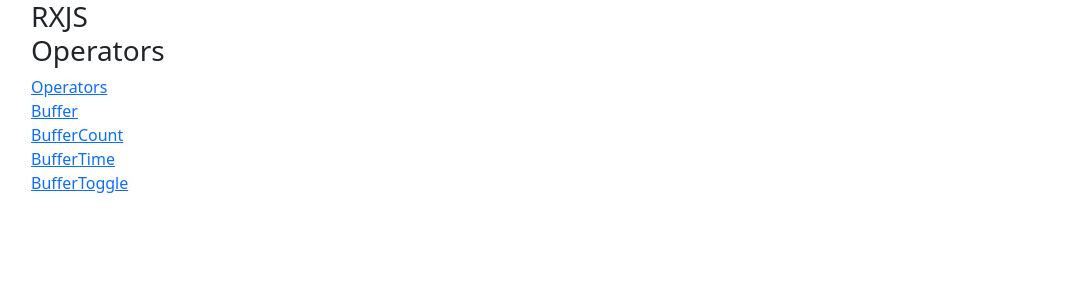
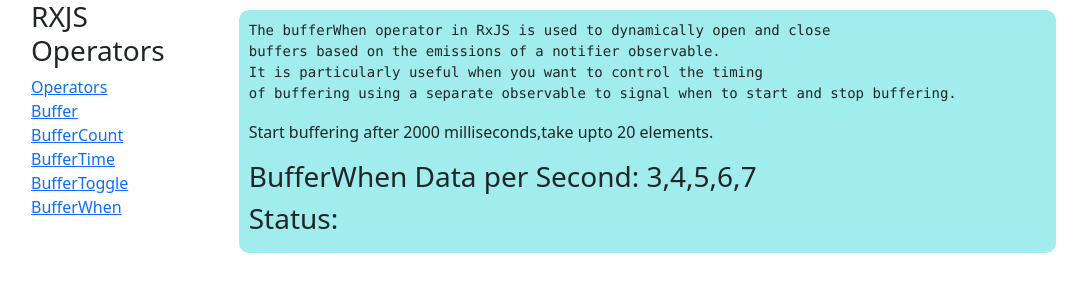
Before and after one commit to priyodas12/angular-with-rxjs-v1, an Angular app: page /bufferWhen in a window 1280 px wide. Before the commit this address led to /. Shown: the top 300 px of the page, without its empty margins (51-1138 px from the left). Built offline with nearby package versions, Linux system fonts and the light colour scheme.

Commit message:
feature:BufferWhen

```diff
--- a/src/app/app.component.html
+++ b/src/app/app.component.html
@@ -17,6 +17,7 @@
                 <li class="nav-item"><a href="/bufferCount">BufferCount</a></li>
                 <li class="nav-item"><a href="/bufferTime">BufferTime</a></li>
                 <li class="nav-item"><a href="/bufferToggle">BufferToggle</a></li>
+                 <li class="nav-item"><a href="/bufferWhen">BufferWhen</a></li>
             </ul>
         </div>
     </div>
--- /dev/null
+++ b/src/app/transformationOperator/buffer-when/buffer-when.component.css
@@ -0,0 +1,6 @@
+.buffer-when{
+     background-color: rgb(161, 236, 236);
+    margin:10px;
+    padding:10px;
+    border-radius: 10px;;
+}
--- /dev/null
+++ b/src/app/transformationOperator/buffer-when/buffer-when.component.html
@@ -0,0 +1,14 @@
+<div class="buffer-when">
+<pre>
+The bufferWhen operator in RxJS is used to dynamically open and close
+buffers based on the emissions of a notifier observable.
+It is particularly useful when you want to control the timing
+of buffering using a separate observable to signal when to start and stop buffering.
+</pre>
+<div>
+    <p>Start buffering after 2000 milliseconds,take upto 20 elements.</p>
+    <h3>BufferWhen Data per Second: {{displayBufferWhen}}</h3>
+    <h3>{{displayError}}</h3>
+    <h3>Status: {{status}}</h3>
+</div>
+</div>
--- /dev/null
+++ b/src/app/transformationOperator/buffer-when/buffer-when.component.ts
@@ -0,0 +1,47 @@
+import { Component } from '@angular/core';
+import { interval, take, timer, bufferWhen } from 'rxjs';
+@Component({
+  selector: 'app-buffer-when',
+  templateUrl: './buffer-when.component.html',
+  styleUrls: ['./buffer-when.component.css']
+})
+export class BufferWhenComponent {
+
+  displayBufferWhen!: number[];
+
+  displayError: any;
+
+  status!: string;
+
+  constructor() {
+
+  }
+
+  ngAfterViewInit() {
+    // Create an observable that emits values every 500 milliseconds
+    const sourceObservable = interval(500).pipe(take(20));
+
+    // Create a notifier observable using timer
+    const notifierObservable = timer(2000); // Start buffering after 2000 milliseconds
+
+    // Use bufferWhen to collect values into arrays based on the notifier observable
+    const bufferedObservable = sourceObservable.pipe(bufferWhen(() => notifierObservable));
+
+    // Subscribe to the buffered observable to receive the arrays
+    const subscription = bufferedObservable.subscribe(
+      (bufferedValues) => {
+        this.displayBufferWhen = bufferedValues;
+        console.log('Buffered values:', bufferedValues);
+      },
+      (error) => {
+        this.displayError = error;
+        console.error('Error:', error);
+      },
+      () => {
+        this.status = "completed";
+        console.log('Complete');
+      }
+    );
+  }
+
+}
```
Also changed, not shown: src/app/app.module.ts (+5 -2 lines).
